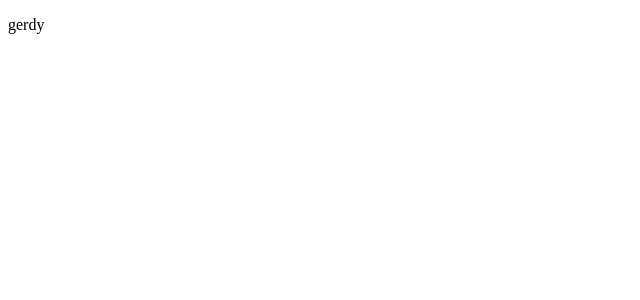
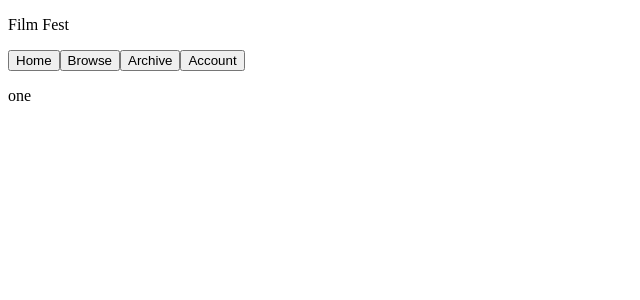
Before and after one commit to zoogies/filmfest, a React (Create React App) app in the folder src/dev/filmfest/: page / in a window 1280 px wide. Shown: the top 300 px of the page, without its empty margins (0-640 px from the left). Built offline with nearby package versions, Linux system fonts and the light colour scheme.

Commit message:
backing up the base before i destroy everything

```diff
--- a/src/dev/filmfest/src/components/App/App.js
+++ b/src/dev/filmfest/src/components/App/App.js
@@ -1,8 +1,9 @@
 import './App.css';
+import Home from '../Home/Home.js';
 
 function App() {
   return (
-    <p>gerdy</p>
+    <Home/>
   );
 }
 
--- /dev/null
+++ b/src/dev/filmfest/src/components/Contentpanel/Contentpanel.js
@@ -0,0 +1,7 @@
+export default function Contentpanel(props){
+    return(
+        <>
+            <p>{props.content}</p>
+        </>
+    );
+}
--- /dev/null
+++ b/src/dev/filmfest/src/components/Home/Home.js
@@ -0,0 +1,13 @@
+import Contentpanel from "../Contentpanel/Contentpanel";
+import Navbar from "../Navbar/Navbar";
+import TitleBar from "../TitleBar/TitleBar";
+
+export default function Home(){
+    return(
+        <>
+        <TitleBar/>
+        <Navbar/>
+        <Contentpanel content={"one"}/>
+        </>
+    );
+}
--- /dev/null
+++ b/src/dev/filmfest/src/components/Navbar/Navbar.js
@@ -0,0 +1,10 @@
+export default function Navbar(){
+    return(
+        <span>
+            <button>Home</button>
+            <button>Browse</button>
+            <button>Archive</button>
+            <button>Account</button>
+        </span>
+    );
+}
--- /dev/null
+++ b/src/dev/filmfest/src/components/TitleBar/TitleBar.js
@@ -0,0 +1,7 @@
+export default function TitleBar(){
+    return(
+        <span>
+            <p>Film Fest</p>
+        </span>
+    );
+}
```
